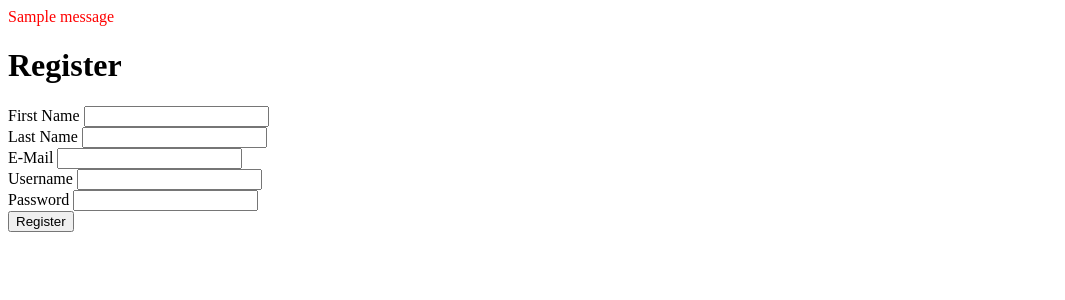
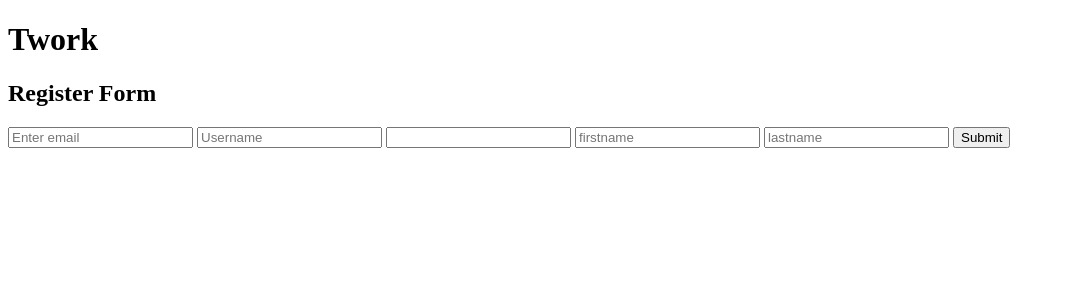
Before and after one commit to nickinack/twork, a Flask app: page /register in a window 1280 px wide. Shown: the top 300 px of the page, without its empty margins (0-1065 px from the left). Run offline with Flask 2, Linux system fonts and the light colour scheme; tables that the repository leaves empty hold one stand-in row (values such as "Sample post"); one stand-in notice (Sample message) is shown.

Commit message:
Add files via upload

```diff
--- /dev/null
+++ b/templates/dashboard.html
@@ -0,0 +1,4 @@
+<!DOCTYPE html>
+<html>
+    <h4>Welcome! {{username}}</h4>
+</html>
--- /dev/null
+++ b/templates/index.html
@@ -0,0 +1,6 @@
+<!DOCTYPE html>
+<html>
+    <body>
+        <p>Twerk your ass and make Twork</p>
+    </body>
+</html>
--- a/templates/register.html
+++ b/templates/register.html
@@ -1,29 +1,13 @@
-{% for message in get_flashed_messages() %}
-    <div style="color: red;">{{ message }}</div>
-{% endfor %}
-
-
-{% if g.user %}
-    <h2>{{ g.user.firstname }}</h2>
-{% endif %}
-
-
-<h1>Register</h1>
-<form method="post">
-    <label for="firstname">First Name</label>
-    <input name="firstname" id="firstname" required><br />
-
-    <label for="lastname">Last Name</label>
-    <input name="lastname" id="lastname" required><br />
-
-    <label for="email">E-Mail</label>
-    <input name="email" id="email" type="email"><br />
-
-    <label for="username">Username</label>
-    <input name="username" id="username" required><br />
-
-    <label for="password">Password</label>
-    <input type="password" name="password" id="password" required> <br />
-
-    <input type="submit" value="Register">
-</form>
+<!DOCTYPE html>
+<html>
+    <h1>Twork</h1>
+    <h2>Register Form</h2>
+    <form action = "/register" , method = 'POST'>
+    <input type='email' name='email' placeholder="Enter email" required>
+    <input type='username' name='username' placeholder="Username" required>
+    <input type='password' name='password' required>
+    <input type='firstname' name='firstname' placeholder="firstname" required>
+    <input type='lastname' name='lastname' placeholder='lastname'  required>
+    <input type='submit'>
+    </form>
+</html>
```
Also changed, not shown: templates/add_todo.html (added, +11 -0 lines), templates/login.html (+10 -18 lines).
